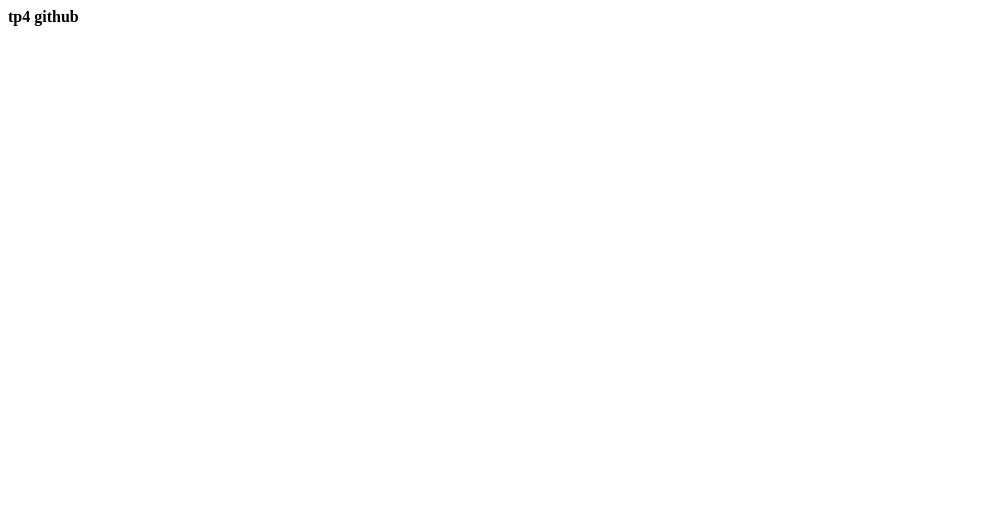
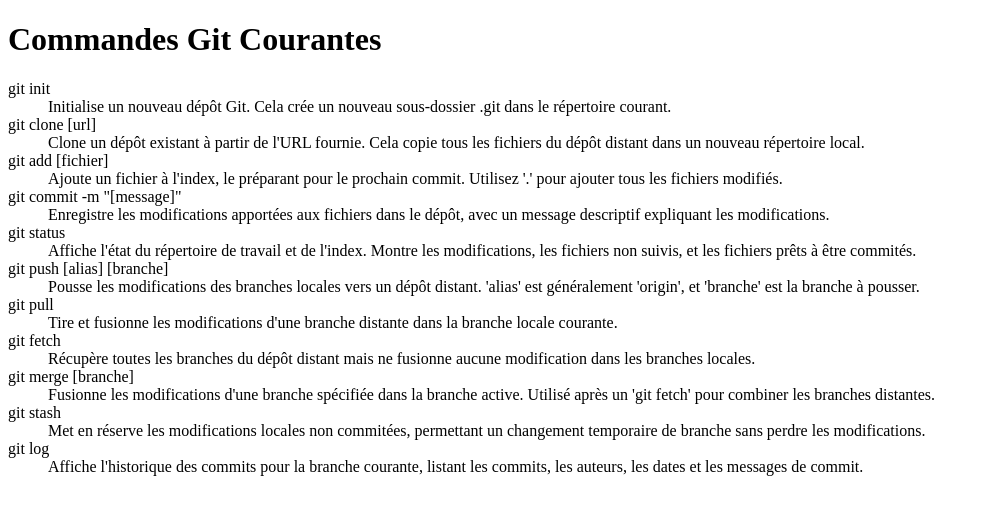
Before and after one commit to ChaiZnr/TD4, a plain HTML site: page commandes.html in a window 1280 px wide. Shown: the whole page, without its empty margins (0-989 px from the left). Drawn offline with Linux system fonts and the light colour scheme.

Commit message:
Update commandes.html

```diff
--- a/commandes.html
+++ b/commandes.html
@@ -1 +1,44 @@
-<b>tp4 github </b>
+<!DOCTYPE html>
+<html lang="fr">
+<head>
+    <meta charset="UTF-8">
+    <title>Liste des Commandes Git</title>
+</head>
+<body>
+    <h1>Commandes Git Courantes</h1>
+    <dl>
+        <dt>git init</dt>
+        <dd>Initialise un nouveau dépôt Git. Cela crée un nouveau sous-dossier .git dans le répertoire courant.</dd>
+
+        <dt>git clone [url]</dt>
+        <dd>Clone un dépôt existant à partir de l'URL fournie. Cela copie tous les fichiers du dépôt distant dans un nouveau répertoire local.</dd>
+
+        <dt>git add [fichier]</dt>
+        <dd>Ajoute un fichier à l'index, le préparant pour le prochain commit. Utilisez '.' pour ajouter tous les fichiers modifiés.</dd>
+
+        <dt>git commit -m "[message]"</dt>
+        <dd>Enregistre les modifications apportées aux fichiers dans le dépôt, avec un message descriptif expliquant les modifications.</dd>
+
+        <dt>git status</dt>
+        <dd>Affiche l'état du répertoire de travail et de l'index. Montre les modifications, les fichiers non suivis, et les fichiers prêts à être commités.</dd>
+
+        <dt>git push [alias] [branche]</dt>
+        <dd>Pousse les modifications des branches locales vers un dépôt distant. 'alias' est généralement 'origin', et 'branche' est la branche à pousser.</dd>
+
+        <dt>git pull</dt>
+        <dd>Tire et fusionne les modifications d'une branche distante dans la branche locale courante.</dd>
+
+        <dt>git fetch</dt>
+        <dd>Récupère toutes les branches du dépôt distant mais ne fusionne aucune modification dans les branches locales.</dd>
+
+        <dt>git merge [branche]</dt>
+        <dd>Fusionne les modifications d'une branche spécifiée dans la branche active. Utilisé après un 'git fetch' pour combiner les branches distantes.</dd>
+
+        <dt>git stash</dt>
+        <dd>Met en réserve les modifications locales non commitées, permettant un changement temporaire de branche sans perdre les modifications.</dd>
+
+        <dt>git log</dt>
+        <dd>Affiche l'historique des commits pour la branche courante, listant les commits, les auteurs, les dates et les messages de commit.</dd>
+    </dl>
+</body>
+</html>
```
